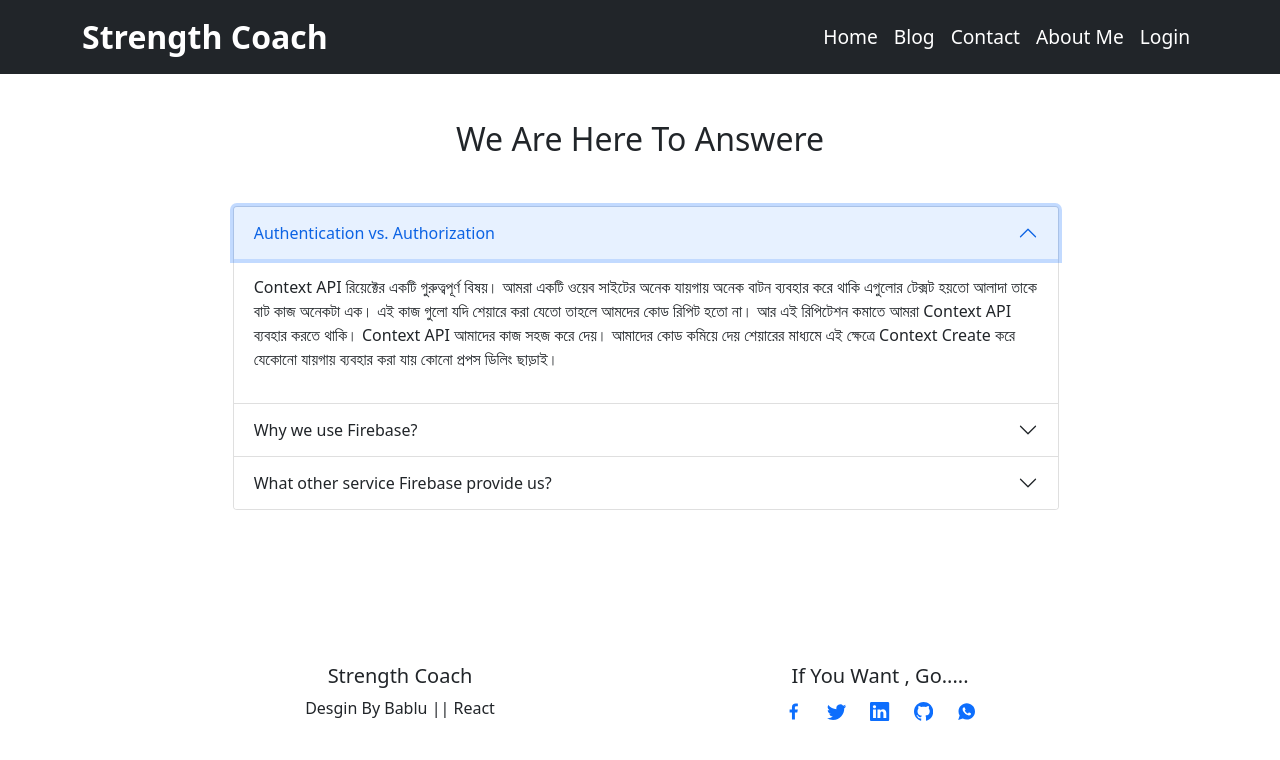
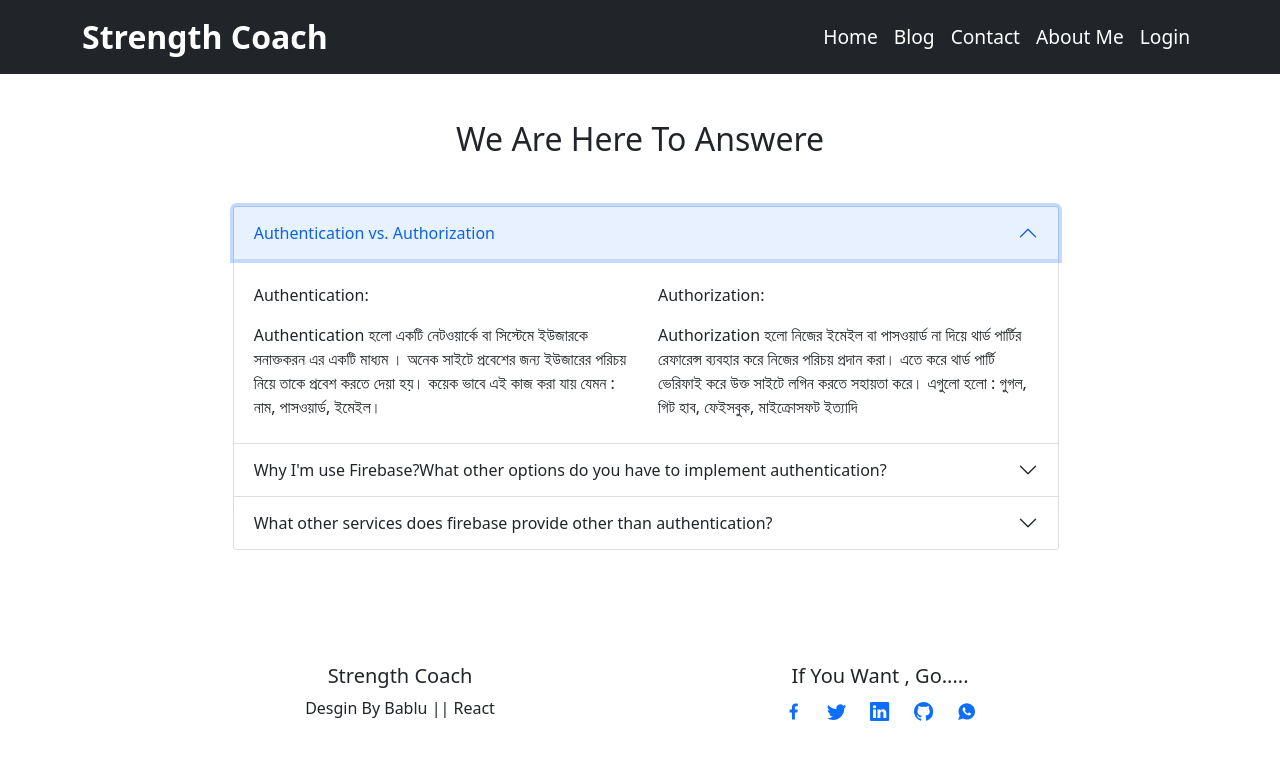
Before and after one commit to BabluMia/strength-coach, a React (Create React App) app: page /blog in a window 1280 px wide. Both pictures are taken after a click on the button "Authentication vs. Authorization". Shown: the top 760 px of the page. Built offline with nearby package versions, Linux system fonts and the light colour scheme; no server answers.

Commit message:
blog added

```diff
--- a/src/App.css
+++ b/src/App.css
@@ -1,3 +1,4 @@
 body{
     overflow-x: hidden;
+    scroll-behavior: smooth;
 }
--- a/src/Components/Blog/Blog.js
+++ b/src/Components/Blog/Blog.js
@@ -1,46 +1,81 @@
-import React from 'react';
-import { Accordion } from 'react-bootstrap';
-import './Blog.css'
+import React from "react";
+import { Accordion } from "react-bootstrap";
+import "./Blog.css";
 
 const Blog = () => {
   return (
-        <div className='min-h blog mt-5 mb-5'>
-            <span className='text-white my-5'>.</span>
-            <h2 className='text-center my-5'>We Are Here To Answere</h2>
+    <div className="min-h blog mt-5 mb-5">
+      <span className="text-white my-5">.</span>
+      <h2 className="text-center my-5">We Are Here To Answere</h2>
       <div className="row  ms-0  mt-5 mt-md-0 px-2 mb-5">
         <div className="col-11 col-lg-8  w-lg-75 mx-auto">
           <Accordion>
             <Accordion.Item eventKey="0">
-                            <Accordion.Header>Authentication vs. Authorization</Accordion.Header>
+              <Accordion.Header>
+                Authentication vs. Authorization
+              </Accordion.Header>
               <Accordion.Body>
-                                <p>
-                                    Context API রিয়েক্টের একটি গুরুত্বপূর্ণ বিষয়।
-                                    আমরা একটি ওয়েব সাইটের অনেক যায়গায় অনেক বাটন ব্যবহার করে থাকি এগুলোর টেক্সট হয়তো আলাদা তাকে বাট কাজ অনেকটা এক।  এই কাজ গুলো যদি শেয়ারে করা যেতো তাহলে আমদের কোড রিপিট হতো না। আর এই রিপিটেশন কমাতে আমরা Context API ব্যবহার করতে থাকি।   Context API আমাদের কাজ সহজ করে দেয়। আমাদের কোড কমিয়ে দেয় শেয়ারের মাধ্যমে
-                                    এই ক্ষেত্রে Context Create করে যেকোনো যায়গায় ব্যবহার করা যায় কোনো প্রপস ডিলিং ছাড়াই।
+                <div className="row">
+                  <div className="col-6">
+                    <p className="mt-2">Authentication:</p>
+                    <p className="my-2">
+                      Authentication হলো একটি নেটওয়ার্কে বা সিস্টেমে ইউজারকে
+                      সনাক্তকরন এর একটি মাধ্যম । অনেক সাইটে প্রবেশের জন্য
+                      ইউজারের পরিচয় নিয়ে তাকে প্রবেশ করতে দেয়া হয়। কয়েক ভাবে এই
+                      কাজ করা যায় যেমন : নাম, পাসওয়ার্ড, ইমেইল।
                     </p>
+                  </div>
+                  <div className="col-6">
+                    <p className="mt-2">Authorization:</p>
+                    <p className="my-2">
+                      Authorization হলো নিজের ইমেইল বা পাসওয়ার্ড না দিয়ে থার্ড
+                      পার্টির রেফারেন্স ব্যবহার করে নিজের পরিচয় প্রদান করা। এতে
+                      করে থার্ড পার্টি ভেরিফাই করে উক্ত সাইটে লগিন করতে সহায়তা
+                      করে। এগুলো হলো : গুগল, গিট হাব, ফেইসবুক, মাইক্রোসফট
+                      ইত্যাদি
+                    </p>
+                  </div>
+                </div>
               </Accordion.Body>
             </Accordion.Item>
             <Accordion.Item eventKey="1">
-                            <Accordion.Header>Why we use Firebase?</Accordion.Header>
+              <Accordion.Header>
+                Why I'm use Firebase?What other options do you have to implement
+                authentication?
+              </Accordion.Header>
               <Accordion.Body>
-                                <p className='my-2'>
-                                    Semantic  হলো html5 এর উপাদান  যা সব ধরনের ব্রাউজার সাপোর্ট করে। একটি ওয়েব পেজ কে বর্তমানে ৫ টি ভাগে ভাগ করা হয় যা Semantic element  যেমন - Header,Nav,Section,Article, Aside,Footer, ডকুমেন্ট কন্টেন্ট সহজ ও বোধগম্য কারার জন্য এগুলো ব্যবহার করা হয়
+                <p className="my-2">
+                   ফায়াবেজ আমাদের অনেক সার্ভিস প্রদান করে থাকে। ফায়ারবেজ খুব সহজেই ব্যবহার করা যায় ।
+                   ফায়ারবেজ গুগলের স্টোরেজ সিস্টেম। এটি সহজ হওয়ার পাশাপাশি ওনেক সিকিউরিটিও প্রদান করে থাকে।  যার ফলে আমি ফায়ারবেজ ব্যবহার করি <br />
 
-                                    যাতে করে Header, Nav, Footer দেখা মাত্রই বুঝা যার কোনটির অবস্থান কোথায়
+                </p>
+                <p>
+                ফায়াবেজ ছাড়াও আরো অনেক উপায়ে authentication করা সম্ভব।
+                <ul>
+                    <li>AWS Amplify</li>
+                    <li>Kuzzle</li>
+                    <li>Flutter</li>
+                    <li>LoopBack</li>
+                    <li>RxDB</li>
+                </ul>
                 </p>
               </Accordion.Body>
             </Accordion.Item>
             <Accordion.Item eventKey="2">
-                            <Accordion.Header>What other service Firebase provide us?</Accordion.Header>
+              <Accordion.Header>
+              What other services does firebase provide other than authentication?
+              </Accordion.Header>
               <Accordion.Body>
-                                <p className='my-2'>
-                                    Inline : কন্টেন্ট এর সাইজ অনুযায়ী আচরন করে থাকে।  আমি যদি একটা Div এ  Width,Height সেট ও করে দেই আর তার কন্টেন্ট যদি কম হয় তাহলে কন্টেন্টের সাইজ ই এপ্লাই হবে।
-                                </p>
-                                <p className='my-2'>
-                                    Block : কোনো div বা  tag  কে display:block ; করে দেয়া হয় তাহলে তার সাইজ যাই থাকুক না কেনো সে তার ফুল width দখল  করে নিবে।
-                                </p>
-                                <p className='my-2'>
-                                    inline-block: এটি নতুন কোনো লাইন শুরু করে না block element এর মতো। এখানে hight, width সেট করে দেয়া যায়।
+              <p className="my-2">
+                  ফায়ারবেজ হলো ক্লাউড স্টোরেজ সিস্টেম। ফায়াবেজ আমাদের অনেক
+                  সার্ভিস প্রদান করে থাকে। এখনে আমরা আমাদের লাইভ সাইট ও সাইটের
+                  সকল ডাটা স্টোর করে রাখতে পারি। এটি রিমোট ডাটাবেজ যার ফলে
+                  যেকোনো ডিভাইস থেকে ব্যবহার করা যায়।  ফায়ারবেজ খুব
+                  সহজেই ব্যবহার করা যায় । এখানে সকল রিয়েলটাইম ডাটা নিয়ে কাজ করা
+                  যায়  ফায়াবেজের মাধ্যমে ইউজার সাইনইন সাইন আউট
+                  ইমপ্লিমেন্ট করা যায়।  এছাড়াও ফায়াবেজ হোস্টিং, এ্যাপ,
+                  ডাটাবেইজ , স্টোরেজ, মেশিন লানিং, গেইম ডেভেলপমেন্ট এর জন্য
+                  ব্যবহার করা হয়
                 </p>
               </Accordion.Body>
             </Accordion.Item>
```
Lines whose indentation alone changed are shown as unchanged.
